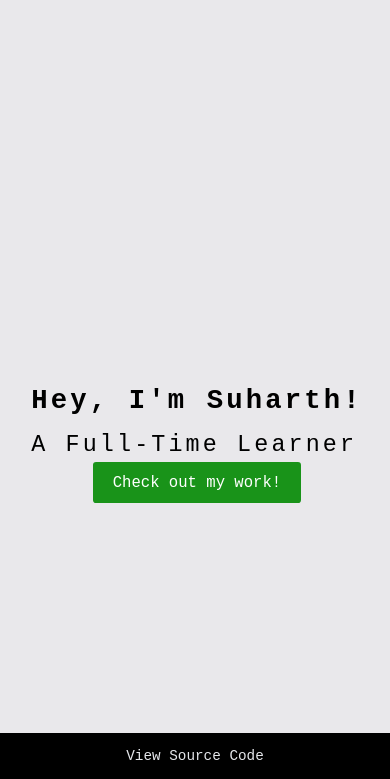
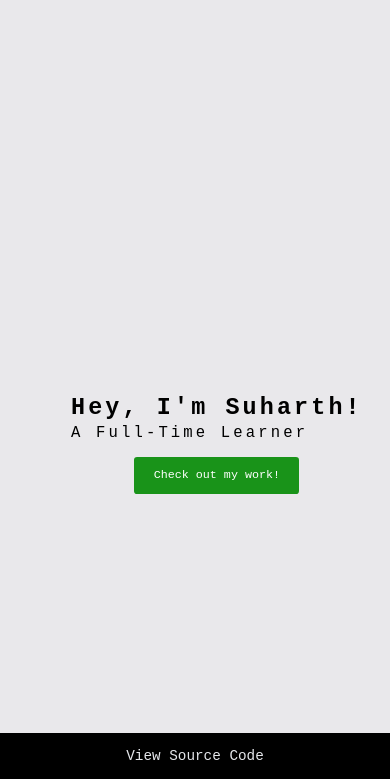
Before and after one commit to Suharth/me, a plain HTML site: page index.html in a window 390 px wide. Shown: the part 65-844 px from the top of the page. Drawn offline with Linux system fonts and the light colour scheme.

Commit message:
Positioning content for smaller screens

```diff
--- a/style.css
+++ b/style.css
@@ -144,31 +144,29 @@ a{
 
     .body{
         align-items: flex-end;
+        justify-content: right;
     }
 
     .content{
         height: 78%;
+        gap: 15px;
+        padding: 2vw;
     }
 
     .content-text{
-        font-size: 7vw;
+        font-size: 6vw;
         letter-spacing: 0.8vw;
-        gap: 4vw;
+        gap: 3px;
     }
 
     .subtext{
-        font-size: 6vw;
+        font-size: 4vw;
     }
 
     .main-button{
         padding: 3vw 5vw;
-        font-size: 4vw;
+        font-size: 3vw;
         border-radius: 0.8vw;
-    }
-
-    .content{
-        gap: 1vw;
-        padding: 2vw;
     }
 }
 
```
